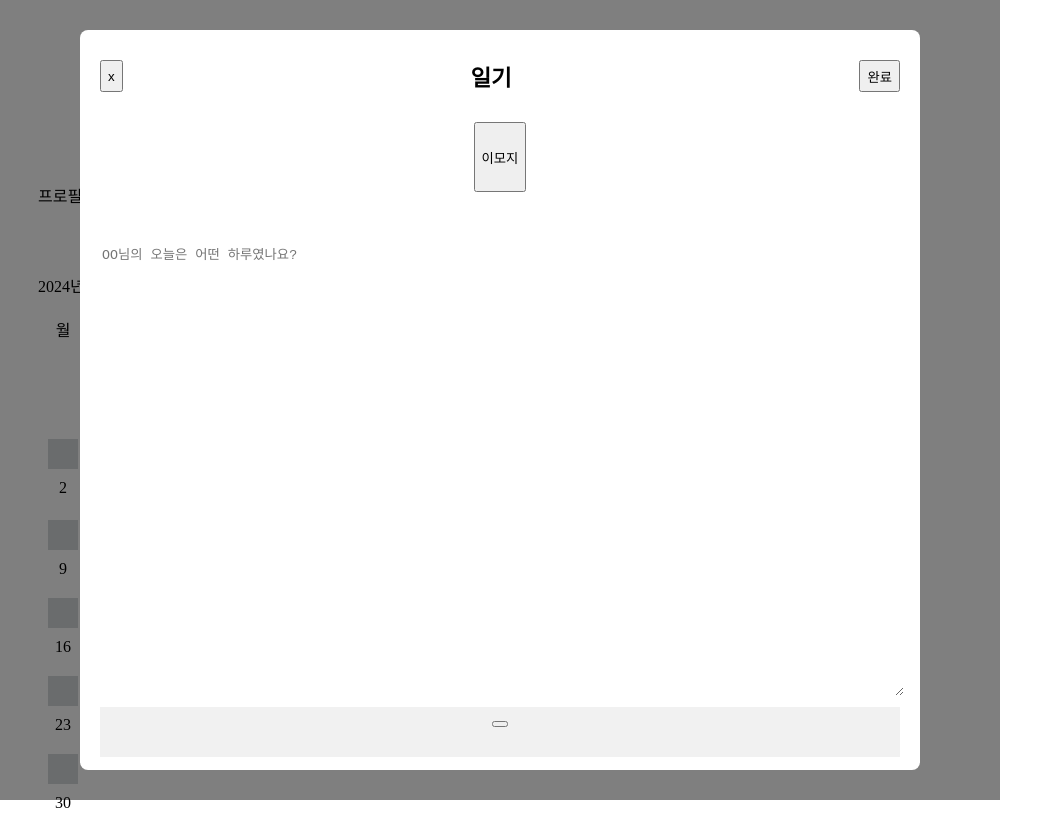
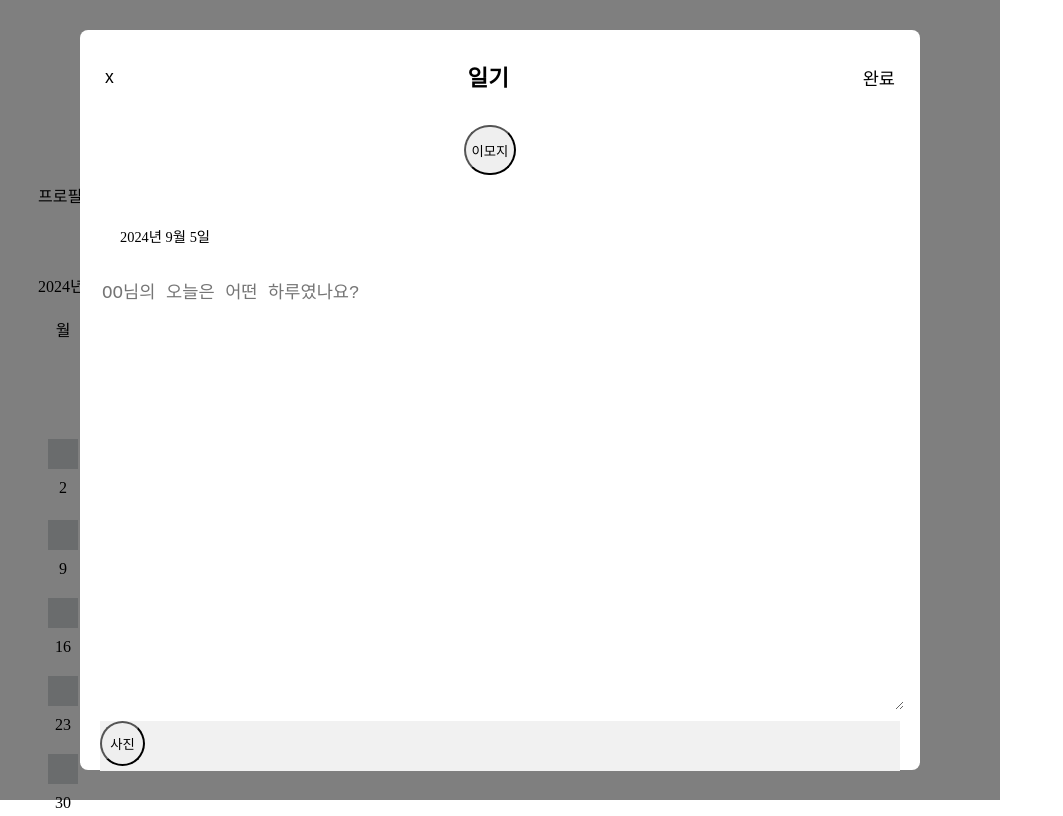
Before and after one commit to choijisul/todo_project, a React (Vite) app: page / in a window 1280 px wide. Both pictures are taken after a click on the button "일기". Shown: the whole page, without its empty margins (0-1063 px from the left). Built offline with nearby package versions, Linux system fonts and the light colour scheme; some icons are missing.

Commit message:
diary 중간 commit

```diff
--- a/src/components/Diary.jsx
+++ b/src/components/Diary.jsx
@@ -1,5 +1,6 @@
 import React, {useCallback, useState} from "react";
 import '../styles/Diary.css'
+// import {format} from "date-fns";
 
 const Diary = ({ selectedDate }) => {  // selectedDate를 객체
     const [diaryModalVisible, setDiaryModalVisible] = useState(false);
@@ -22,12 +23,20 @@ const Diary = ({ selectedDate }) => {  // selectedDate를 객체
         setEmojiModalVisible(false);
     }
 
+    // 날짜 형식 바꿈 (+ 요일추가 해야함)
+    const formaattedDate = new Date(selectedDate).toLocaleDateString("ko-KR", {
+        year: "numeric",
+        month: "long",
+        day: "numeric"
+    });
+
     return (
         <div className="calendar-header">
             프로필
             <button
                 type="button"
                 onClick={onClickDiaryButton}
+                className="diary_button"
             >
                 일기
             </button>
@@ -61,13 +70,15 @@ const Diary = ({ selectedDate }) => {  // selectedDate를 객체
                             </button>
                         </div>
                         {/*일기*/}
+                        <div
+                            className="diary_modal_day"
+                        >
+                            {formaattedDate}
+                        </div>
                         <div className="diary_modal_body">
-                            <div>
-                                {/*{selectedDate}   날짜 출력 에러*/}
-                            </div>
                             <textarea
                                 type="text"
-                                className="emoji_modal_input_diary"
+                                className="diary_modal_input_diary"
                                 placeholder={"OO님의 오늘은 어떤 하루였나요?"}
                             />
                         </div>
@@ -75,8 +86,7 @@ const Diary = ({ selectedDate }) => {  // selectedDate를 객체
                         <div className="diary_modal_floot">
                             <button
                                 className="get_img_button"
-                                // onClick={onUploadImg}
-                            ></button>
+                            >사진</button>
                         </div>
                     </div>
                 </div>
@@ -84,39 +94,25 @@ const Diary = ({ selectedDate }) => {  // selectedDate를 객체
             {/* 이모지 모달 */}
             {emojiModalVisible && (
                 <div className="emoji_modal" onClick={closeEmojiModal}>
-                    <div className="emoji_modal-content">
+                <div className="emoji_modal-content">
                         <div className="emoji_modal_content-head">
                             <h5 className="emoji_modal_title">이모지</h5>
                         </div>
                         <div className="emoji_modal_container">
+                            <div className="emoji_collct">️</div>
                             <div className="emoji_collct"></div>
                             <div className="emoji_collct"></div>
                             <div className="emoji_collct"></div>
                             <div className="emoji_collct"></div>
                             <div className="emoji_collct"></div>
                             <div className="emoji_collct"></div>
-                            <div className="emoji_collct"></div>
-                            <div className="emoji_collct"></div>
-                            <div className="emoji_collct"></div>
-                            <div className="emoji_collct"></div>
-                            <div className="emoji_collct"></div>
-                            <div className="emoji_collct"></div>
-                            <div className="emoji_collct"></div>
-                            <div className="emoji_collct"></div>
-                            <div className="emoji_collct"></div>
-                            <div className="emoji_collct"></div>
-                            <div className="emoji_collct"></div>
-                            <div className="emoji_collct"></div>
-                            <div className="emoji_collct"></div>
-                            <div className="emoji_collct"></div>
-                            <div className="emoji_collct"></div>
+
                         </div>
                         <div className="emoji_modal_footer">
                             <button className="emoji_button">oo</button>
-                            <button className="emoji_button">oo</button>
-                            <button className="emoji_button">oo</button>
-                            <button className="emoji_button">oo</button>
-                            <button className="emoji_button">oo</button>
+                            <button className="emoji_button">😀</button>
+                            <button className="emoji_button">🤗</button>
+                            <button className="emoji_button">👋</button>
                             <button className="emoji_button">oo</button>
                             <button className="emoji_button">oo</button>
                             <button className="emoji_button">oo</button>
--- a/src/styles/Diary.css
+++ b/src/styles/Diary.css
@@ -35,6 +35,14 @@
     margin: 10px 0px 30px 0px;
 }
 
+.diary_modal_close_button,
+.diary_modal_finish_button{
+    padding: 5px;
+    font-size: 1.1rem;
+    background-color: transparent;
+    border: none;
+}
+
 .diary_modal_title{
     margin: 0px;
 }
@@ -46,24 +54,46 @@
     justify-content: center;
 }
 
+.emogi_button{
+    height: 50px;
+    margin-right: 20px;
+    border-radius: 30px;
+}
+
+.diary_modal_day{
+    display: flex;
+    margin-left: 20px;
+    margin-top: 30px;
+    font-size: 0.9rem;
+}
+
 .diary_modal_body{
     width: 100%;
-    margin-top: 50px;
-    height: 450px;
+    margin-top: 30px;
+    height: 430px;
 }
 
-.emoji_modal_input_diary {
+
+.diary_modal_input_diary {
     width: 100%;
     height: 100%;
+    font-size: 1.1rem;
     border: none;
     outline: none;
 }
 
 .diary_modal_floot{
     background-color: #f1f1f1;  /*구역 보여주기 위함*/
+    display: flex;
     margin-top: 15px;
     width: 100%;
     height: 50px;
+}
+
+.get_img_button{
+    height: 45px;
+    width: 45px;
+    border-radius: 30px;
 }
 
 /* 이모지 모달 관련 */
@@ -113,22 +143,23 @@
     width: 50px;
     height: 50px;
     margin: 15px;
+    font-size: 3rem;
     background-color: #cdcdcd;
 }
 
 /*footer*/
 .emoji_modal_footer{
     width: 100%;
-    height: 40px;
+    height: 50px;
     overflow: auto;
     white-space: nowrap;
     scrollbar-width: none;
 }
 
 .emoji_button{
-    width: 55px;
-    padding: 5px;
+    width: 57px;
     margin: 3px;
     border-radius: 20px;
+    font-size: 1.5em;
     border: none;
 }
```
